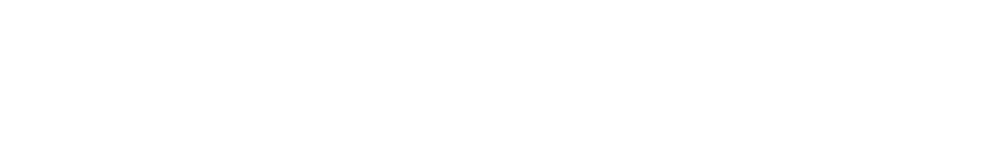
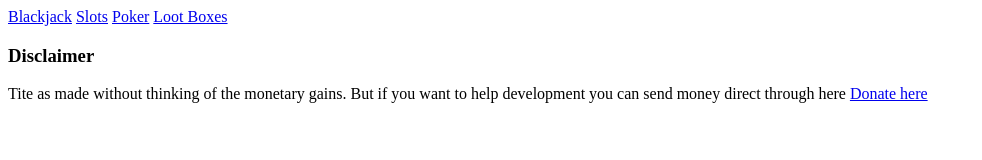
Before and after one commit to leonelEisinger/Casino-WIP, a plain HTML site: page index.html in a window 1280 px wide. Shown: the whole page, without its empty margins (0-982 px from the left). Drawn offline with Linux system fonts and the light colour scheme.

Commit message:
Update index.html

```diff
--- a/index.html
+++ b/index.html
@@ -8,7 +8,16 @@
 </head>
 <body>
 <header>
-
+  <nav>
+	  <td><a href="#">Blackjack</a></td>
+	  <td><a href="#">Slots</a></td>
+	  <td><a href="#">Poker</a></td>
+	  <td><a href="#">Loot Boxes</a></td>
+  </nav>
 </header>
+<footer>
+	<h3>Disclaimer</h3>
+	<p>Tite as made without thinking of the monetary gains. But if you want to help development you can send money direct through here <a href="#">Donate here</a></p>
+</footer>
 </body>
 </html>
```
